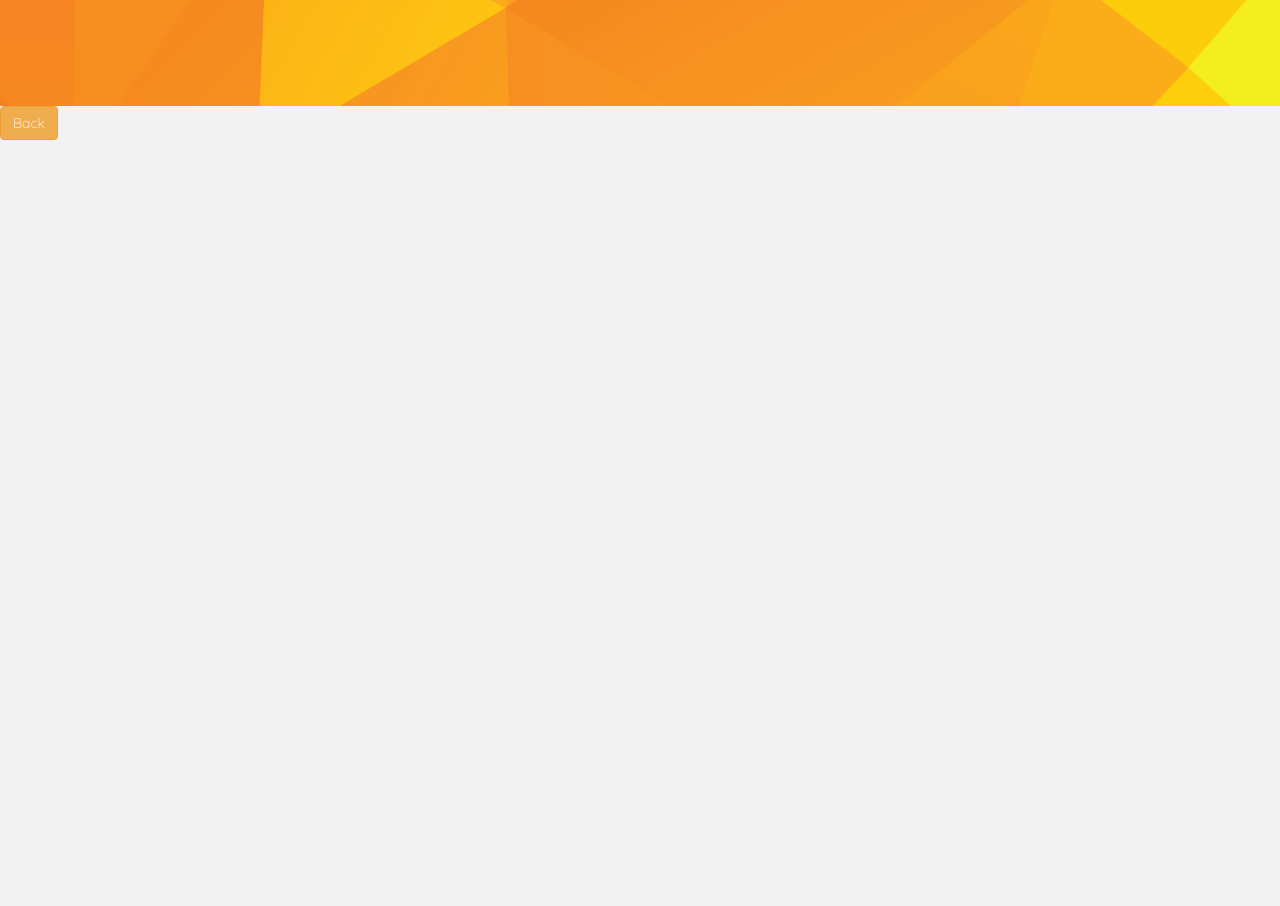
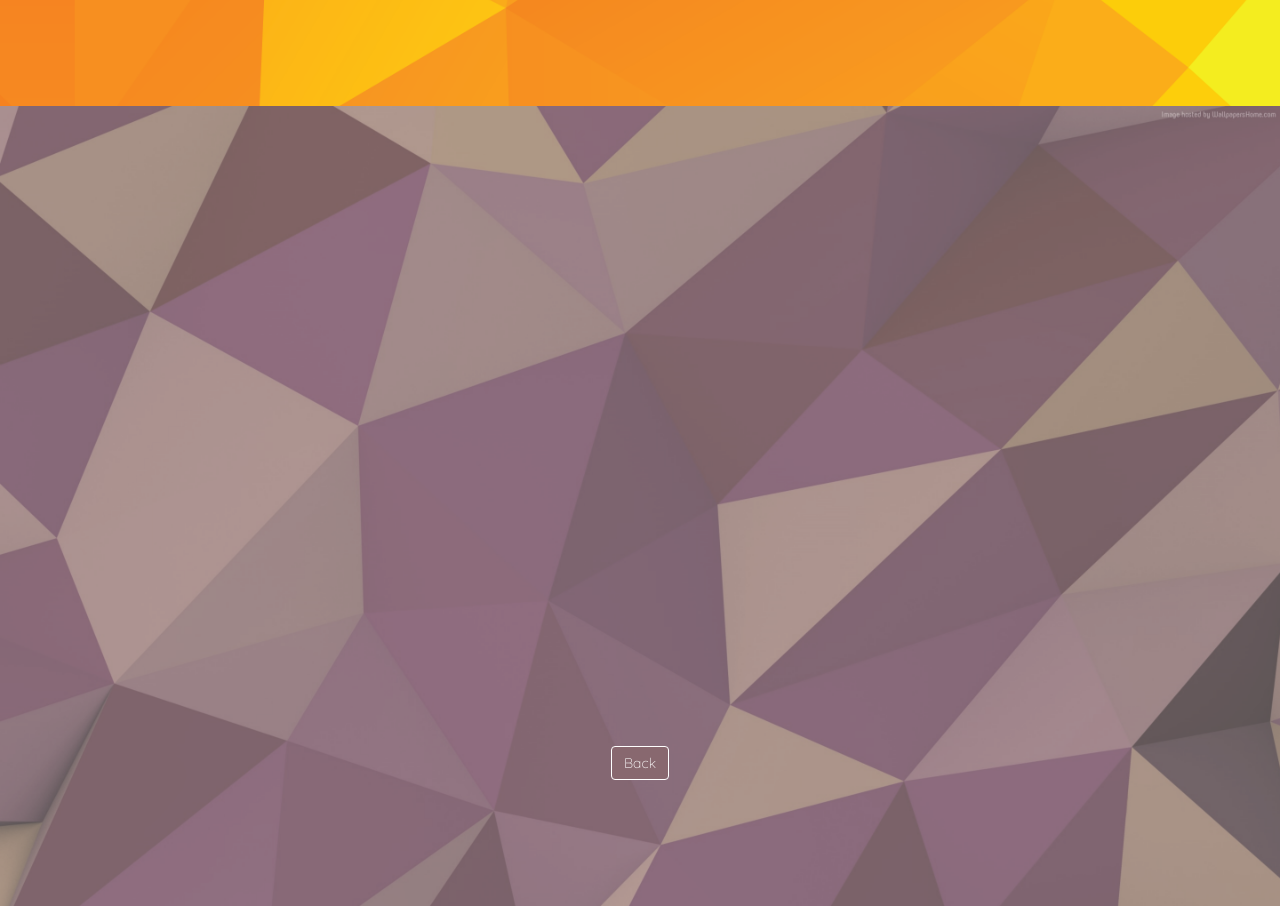
Before and after one commit to Terence-Wong/THACKS2K17, a plain HTML site: page index.html in a window 1280 px wide. Shown: the part 694-1600 px from the top of the page. Drawn offline with nearby package versions, Linux system fonts and the light colour scheme.

Commit message:
formating

```diff
--- a/css/layout.css
+++ b/css/layout.css
@@ -44,10 +44,28 @@ html {
     height: 100%;
     top: 100%;
     overflow:hidden;
+	background:url('../images/background2.png')center center;
+    -webkit-background-size: cover;
+    -moz-background-size: cover;
+    -o-background-size: cover;
+    background-size: cover;
+    background-position:center center;
+    background-repeat:no-repeat;
     font-family: Oxygen;
+}
+
+#main{
+	height: 80%;
+	width:100%;
+}
+.btn-dark {
+    color: #fff;
+    background-color: #88686f;
+    border-color: #ffffff;
 }
 #data button{
 	margin:auto;
+	display: block;
 }
 #title{
     margin-top:10%;
--- a/index.html
+++ b/index.html
@@ -28,7 +28,10 @@
 
         </div>
 		<div id="data">
-			<button type="button" align="center" class="btn btn-warning" value="Back" id="go_back">Back</button>
+			<div id="main">
+
+			</div>
+			<button type="button" align="center" class="btn btn-dark" value="Back" id="go_back">Back</button>
 
 		</div>
 
--- a/js/fader.js
+++ b/js/fader.js
@@ -1,6 +1,7 @@
-var divs = $('#input'),
+var divs = $('#input,#home'),
     limit = 600;  /* scrolltop value when opacity should be 0 */
-
+var hivs = $('#data'),
+    himit = 200;  /* scrolltop value when opacity should be 0 */
 $(window).on('scroll', function() {
    var st = $(this).scrollTop();
 
@@ -8,4 +9,7 @@ $(window).on('scroll', function() {
    if (st <= limit) {
       divs.css({ 'opacity' : (1 - st/limit) });
    }
+   if(himit <= st){
+	  hivs.css({ 'opacity' : (1-(1 - st/limit)) });
+   }
 });
```
Also changed, not shown: images/background2.png (added).
